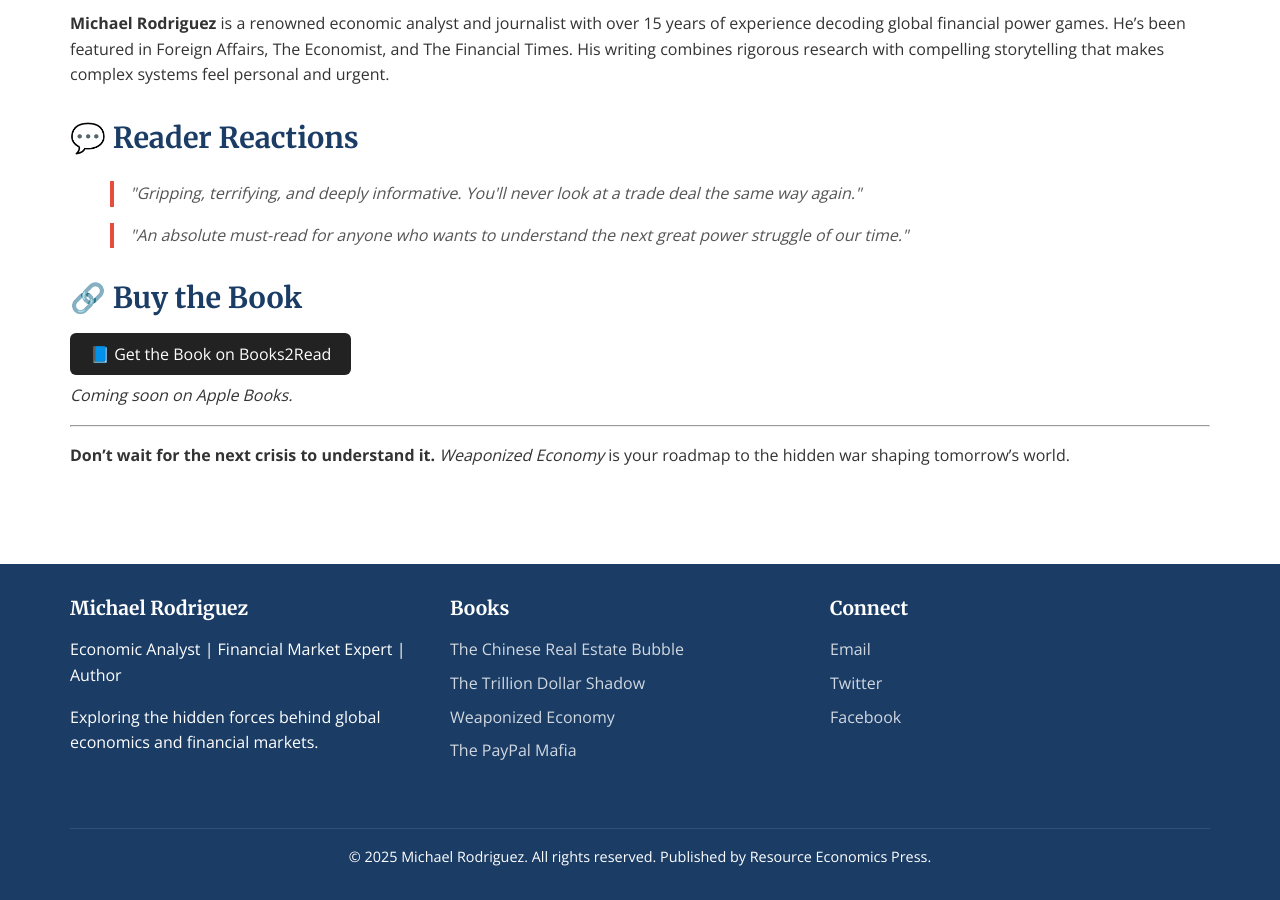
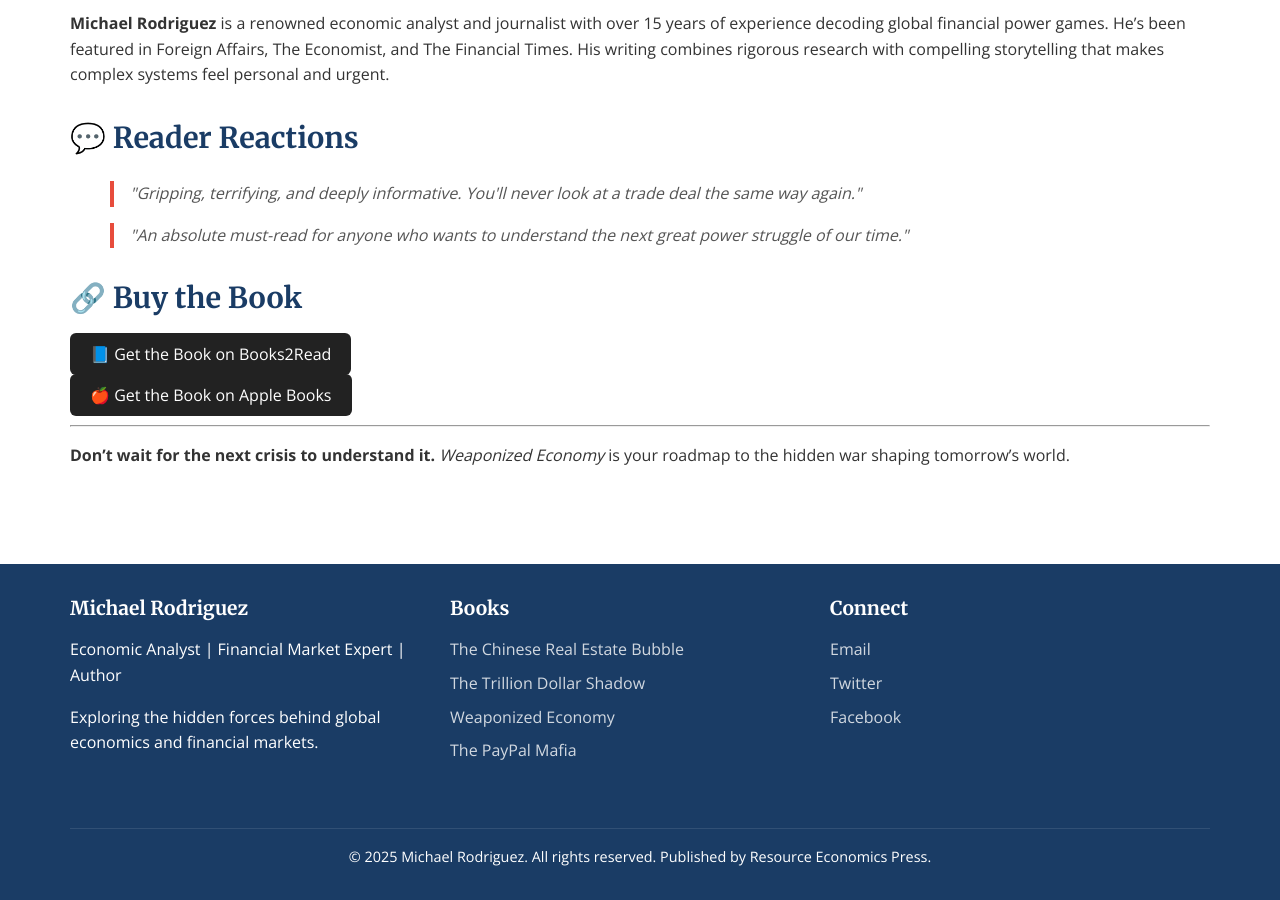
Before and after one commit to Zews123/michael-rodriguez-books, a Jekyll site: the page built from blog/weaponized-economy.html, in a window 1280 px wide and 900 px high, scrolled down 904 px. Built offline with Jekyll 4.4.1, drawn with Linux system fonts in a browser that asks for light colours.

Commit message:
Update weaponized-economy.html

```diff
--- a/blog/weaponized-economy.html
+++ b/blog/weaponized-economy.html
@@ -40,8 +40,9 @@ description: Discover the hidden history of trade wars and how economic weapons
 <p>
   <a href="https://books2read.com/u/4jxEJo" target="_blank" style="padding: 10px 20px; background: #222; color: #fff; text-decoration: none; border-radius: 6px;">📘 Get the Book on Books2Read</a>
 </p>
-
-<p><em>Coming soon on Apple Books.</em></p>
+<p>
+  <a href="https://books.apple.com/us/book/weaponized-economy-the-hidden-history-of-trade/id6744259293" target="_blank" style="padding: 10px 20px; background: #222; color: #fff; text-decoration: none; border-radius: 6px;">🍎 Get the Book on Apple Books</a>
+</p>
 
 <hr />
 
```
